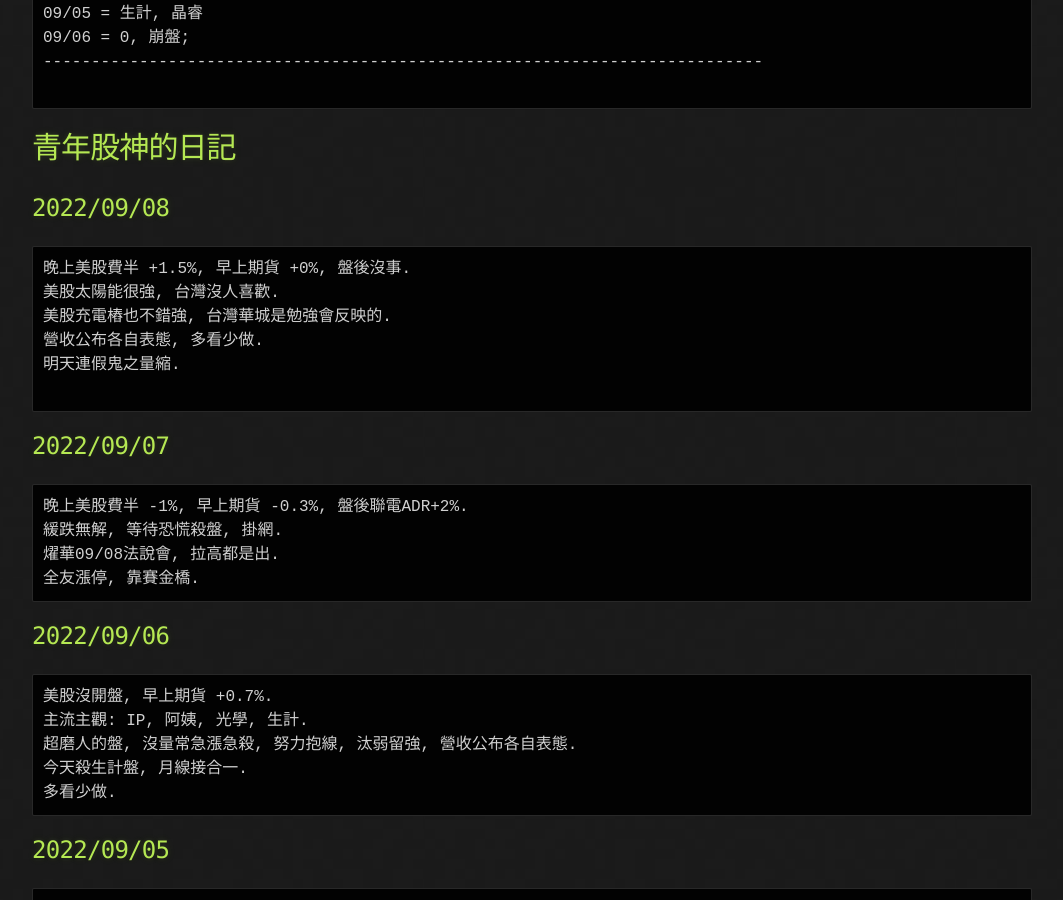
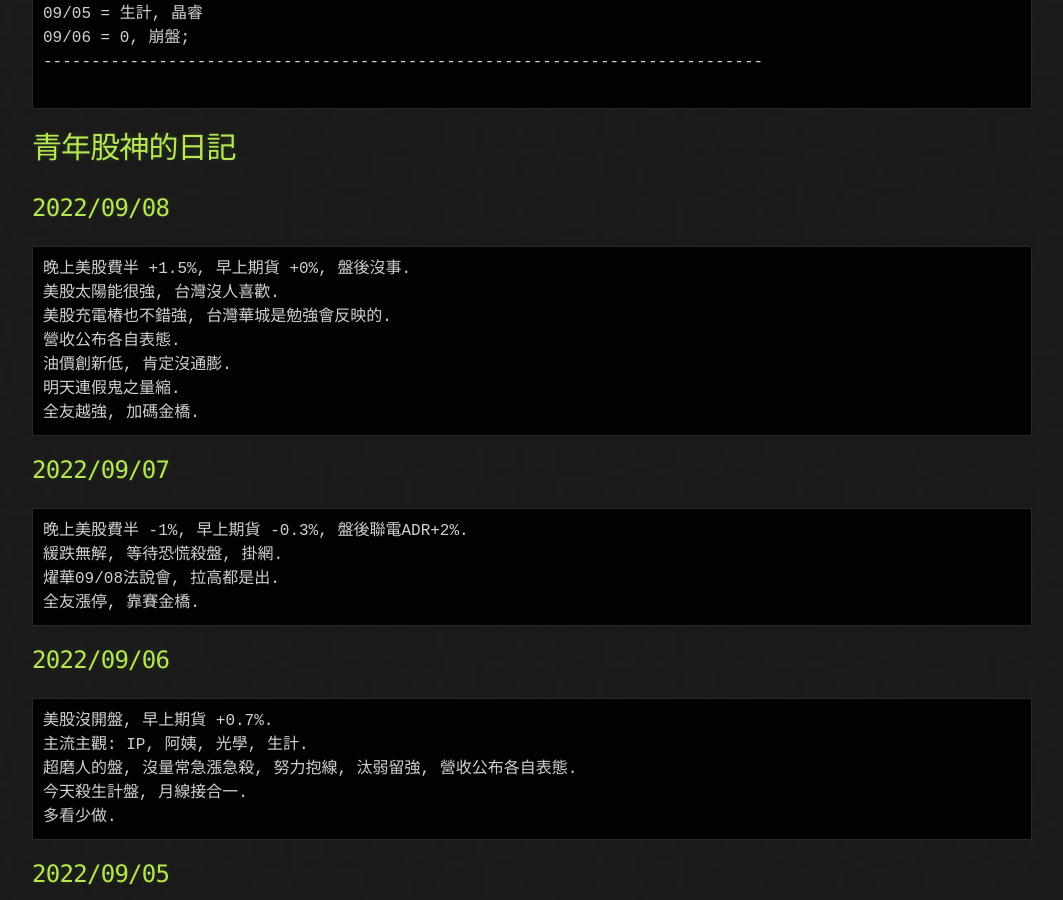
Before and after one commit to lepg5487/Stock_God, a Jekyll site: the page built from index.md, in a window 1280 px wide and 900 px high, scrolled down 1018 px. Shown: the whole window, without its empty margins (108-1171 px from the left). Built offline with Jekyll 4.4.1, drawn with Linux system fonts in a browser that asks for light colours; our own code applies the rules of GitHub Pages for plain Markdown files.

Commit message:
Update index.md

````diff
--- a/index.md
+++ b/index.md
@@ -47,9 +47,10 @@ layout: testlayouts
 晚上美股費半 +1.5%, 早上期貨 +0%, 盤後沒事.
 美股太陽能很強, 台灣沒人喜歡.
 美股充電樁也不錯強, 台灣華城是勉強會反映的.
-營收公布各自表態, 多看少做.
+營收公布各自表態.
+油價創新低, 肯定沒通膨.
 明天連假鬼之量縮.
-
+全友越強, 加碼金橋.
 ```
 
 ## 2022/09/07
````
